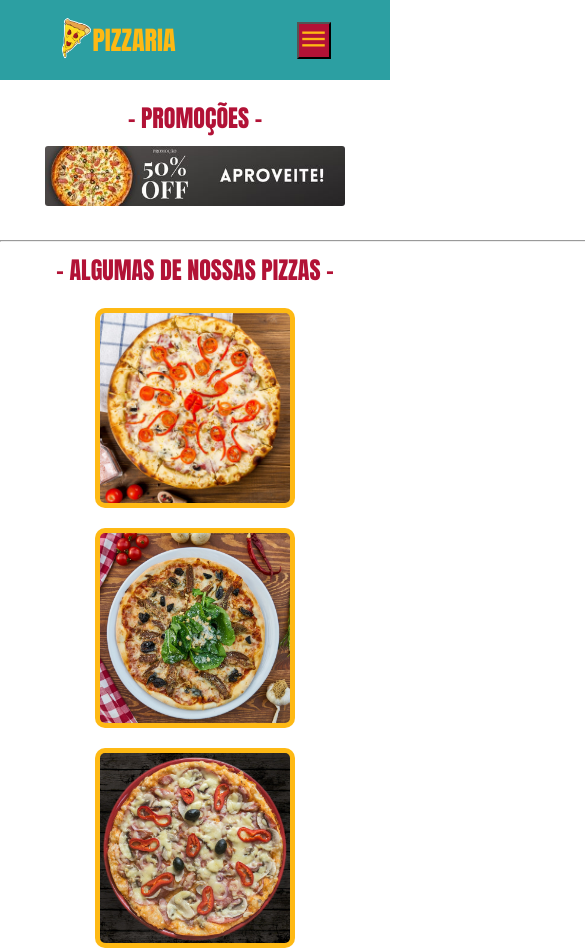
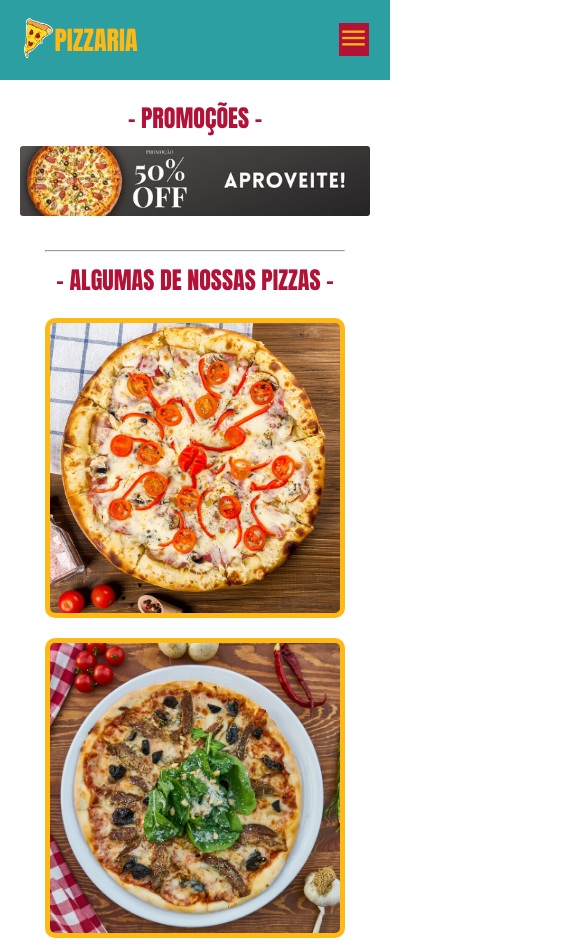
Before and after one commit to andersonzero0/pizzaria, a plain HTML site: page index.html in a window 390 px wide. Shown: the top 951 px of the page, 585 px wide, since content can reach past the window. Drawn offline with nearby package versions, Linux system fonts and the light colour scheme.

Commit message:
Update index.css

```diff
--- a/assets/css/index.css
+++ b/assets/css/index.css
@@ -223,7 +223,7 @@ footer {
     color: black;
     font-weight: bolder;
     align-items: center;
-    position: relative;
+    position: static;
     bottom: 0;
 }
 
@@ -253,7 +253,7 @@ footer > a > img {
 
 @media screen and (max-width: 767px){
     .navbar > div {
-        margin: 0 60px;
+        margin: 0 100px;
     }
 
     .div_logo_navbar > div > img {
@@ -274,6 +274,12 @@ footer > a > img {
 
     .menu > button {
         background-color: var(--color3);
+        border: none;
+    }
+
+    hr {
+        width: 300px;
+        margin: auto;
     }
 
     .menu > button > span {
@@ -284,11 +290,11 @@ footer > a > img {
     }
 
     .promocoes > img {
-        width: 300px;
+        width: 350px;
     }
 
     .produtos > .box_prod > img {
-        width: 200px;
+        width: 300px;
         margin: 10px 0;
         border-radius: 10px;
     }
@@ -311,7 +317,7 @@ footer > a > img {
     }
 
     .box_ambientes > img {
-        width: 280px;
+        width: 330px;
         margin: 10px 0;
     }
 }
```
